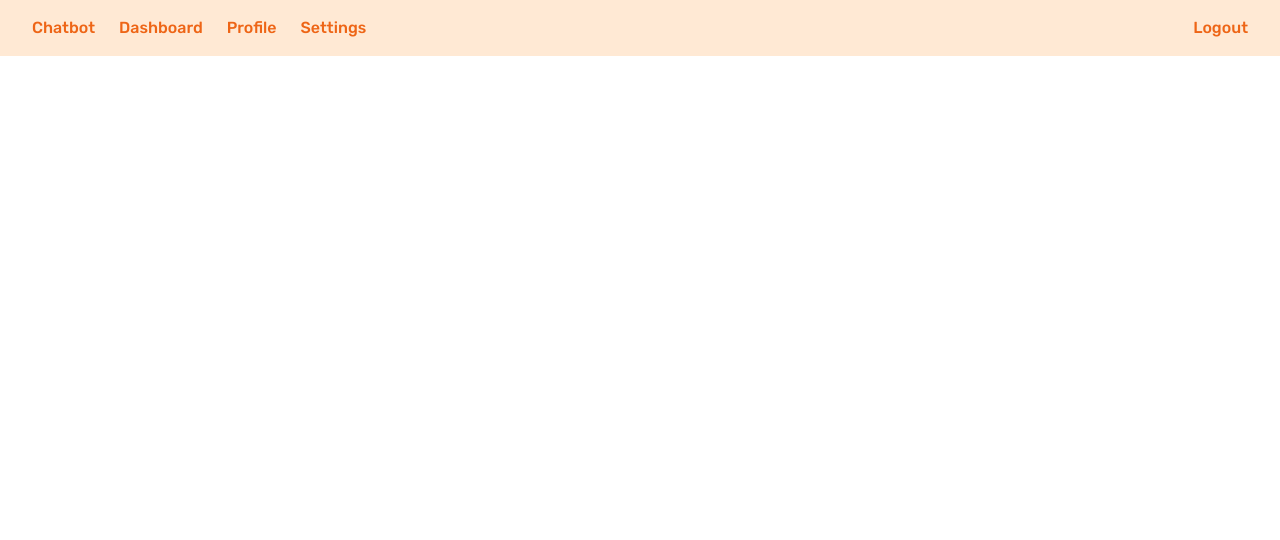
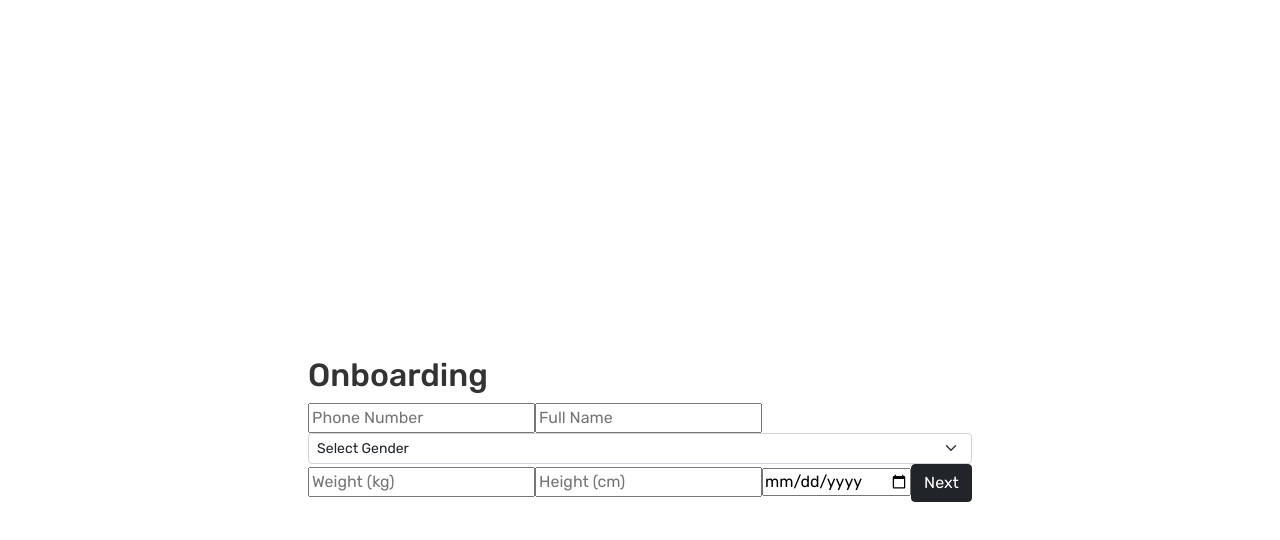
Before and after one commit to tgw6201/SummerBuild2025, a React (Vite) app in the folder client/: page /onboarding in a window 1280 px wide. Shown: the top 540 px of the page. Built offline with nearby package versions, Linux system fonts and the light colour scheme.

Commit message:
Integrated Login, Logout, Sign up, Onboarding

```diff
--- a/client/src/App.jsx
+++ b/client/src/App.jsx
@@ -6,11 +6,12 @@ import Settings from './pages/Settings';
 import Login from './pages/Login';
 import Signup from './pages/Signup';
 import Navbar from './components/Navbar';
+import Onboarding from './pages/Onboarding';
 import  './index.css';
 
 function AppRoutes() {
   const location = useLocation();
-  const hideNavbar = ['/','/login','/signup'].includes(location.pathname);
+  const hideNavbar = ['/','/login','/signup','/onboarding'].includes(location.pathname);
 
   return (
     <>
@@ -23,6 +24,7 @@ function AppRoutes() {
         <Route path="/dashboard" element={<Dashboard />} />
         <Route path="/profile" element={<Profile />} />
         <Route path="/settings" element={<Settings />} />
+        <Route path="/onboarding" element={<Onboarding />} />
       </Routes>
     </>
   );
--- a/client/src/components/Navbar.jsx
+++ b/client/src/components/Navbar.jsx
@@ -1,6 +1,34 @@
-import { Link } from 'react-router-dom';
+import { Link, useNavigate } from 'react-router-dom';
+import { useState } from 'react';
 
 export default function Navbar() {
+  const navigate = useNavigate();
+  const [loading, setLoading] = useState(false);
+
+  const handleLogout = async () => {
+    setLoading(true);
+    try {
+      const res = await fetch('http://localhost:3000/logout', {
+        method: 'POST',
+        credentials: 'include', // Important to send cookies!
+      });
+
+      if (res.ok) {
+        // Optionally add a slight delay to show loading effect
+        setTimeout(() => {
+          navigate('/login');
+        }, 300);
+      } else {
+        alert("Logout failed, please try again.");
+        setLoading(false);
+      }
+    } catch (error) {
+      console.error("Logout error:", error);
+      alert("Logout failed, please try again.");
+      setLoading(false);
+    }
+  };
+
   return (
     <nav className="navbar">
       <div className="nav-left">
@@ -10,7 +38,22 @@ export default function Navbar() {
         <Link to="/settings">Settings</Link>
       </div>
       <div className="nav-right">
-    <Link to="/login">Logout</Link>
+        {/* Use a button for logout to handle the action */}
+        <button
+          onClick={handleLogout}
+          disabled={loading}
+          style={{
+            background: 'none',
+            border: 'none',
+            color: 'inherit',
+            cursor: loading ? 'not-allowed' : 'pointer',
+            fontSize: '1rem',
+            padding: 0,
+            textDecoration: 'underline',
+          }}
+        >
+          {loading ? 'Logging out...' : 'Logout'}
+        </button>
       </div>
     </nav>
   );
--- a/client/src/pages/Login.jsx
+++ b/client/src/pages/Login.jsx
@@ -6,13 +6,37 @@ import '../css/Login.css';
 export default function Login() {
 
   const navigate = useNavigate()
+  const [userid, setUserid] = React.useState("");
+  const [password, setPassword] = React.useState("");
 
-  const handleSubmit = (e) => {
-    e.preventDefault();
-    // you can add login logic here
-    // console.log("Form submitted!");
-    navigate("/chatbot")
-  };
+  const handleSubmit = async (e) => {
+  e.preventDefault();
+  try {
+    const body = { userid, password };
+    const response = await fetch("http://localhost:3000/login", {
+      method: "POST",
+      headers: { "Content-Type": "application/json" },
+      body: JSON.stringify(body),
+      credentials: "include"
+    });
+
+    if (!response.ok) {
+      // Handle HTTP errors
+      const errorData = await response.json();
+      alert(errorData.message || "Login failed");
+      return;
+    }
+    const data = await response.json();
+
+    // Navigate to chatbot on success
+    navigate("/chatbot");
+
+  } catch (err) {
+    console.error("Login error:", err);
+    alert("Something went wrong. Please try again.");
+  }
+};
+
 
   return (
     <main className="form-signin text-center">
@@ -27,6 +51,8 @@ export default function Login() {
             className="form-control"
             id="floatingInput"
             placeholder="name@example.com"
+            value = {userid}
+            onChange={e => setUserid(e.target.value)}
           />
           <label htmlFor="floatingInput">Email address</label>
         </div>
@@ -37,6 +63,8 @@ export default function Login() {
             className="form-control"
             id="floatingPassword"
             placeholder="Password"
+            value = {password}
+            onChange={e => setPassword(e.target.value)}
           />
           <label htmlFor="floatingPassword">Password</label>
         </div>
--- a/client/src/pages/Onboarding.jsx
+++ b/client/src/pages/Onboarding.jsx
@@ -0,0 +1,172 @@
+import React, { useState } from "react";
+import { useNavigate } from "react-router-dom";
+
+export default function Onboarding() {
+  const navigate = useNavigate();
+  const [step, setStep] = useState(1);
+
+  const [formData, setFormData] = useState({
+    phone: "",
+    name: "",
+    gender: "",
+    weight: "",
+    height: "",
+    date_of_birth: "",
+    allergies: "",
+    dietary_preference: "",
+    calorie_goal: "",
+  });
+
+  const handleChange = (e) => {
+    const { name, value } = e.target;
+
+    if (name === "gender") {
+        processedValue = value.toLowerCase(); // force lowercase
+    }
+    // Allow only positive integers for weight and height
+    if ((name === "weight" || name === "height" || name === "calorie_goal") && value !== "") {
+      if (!/^\d+$/.test(value)) return; // Block non-numeric or negative input
+    }
+
+    setFormData(prev => ({ ...prev, [name]: value }));
+  };
+
+  const handleNext = () => {
+    const { gender, weight, height } = formData;
+
+    // Gender validation: allow only 'male' or 'female' (case-insensitive)
+    const genderValid = ["male", "female"].includes(gender.toLowerCase());
+
+    if (!genderValid) {
+      alert("Gender must be 'male' or 'female'");
+      return;
+    }
+
+    if (parseInt(weight) <= 0 || parseInt(height) <= 0) {
+      alert("Weight and Height must be positive numbers");
+      return;
+    }
+
+    setStep(2);
+  };
+
+  const handleBack = () => setStep(1);
+
+  const handleSubmit = async (e) => {
+    e.preventDefault();
+
+    try {
+      const response = await fetch("http://localhost:3000/onboarding", {
+        method: "POST",
+        headers: { "Content-Type": "application/json" },
+        body: JSON.stringify(formData),
+        credentials: "include", // Include cookies for session management
+      });
+
+      if (!response.ok) {
+        const error = await response.json();
+        alert(error.message || "Submission failed");
+        return;
+      }
+
+      navigate("/dashboard");
+
+    } catch (err) {
+      console.error("Error submitting onboarding:", err);
+      alert("Something went wrong.");
+    }
+  };
+
+  return (
+    <main className="onboarding-form">
+      <form onSubmit={handleSubmit}>
+        <h2>Onboarding</h2>
+
+        {step === 1 && (
+          <>
+            <input
+              type="text"
+              name="phone"
+              placeholder="Phone Number"
+              value={formData.phone}
+              onChange={handleChange}
+              required
+            />
+            <input
+              type="text"
+              name="name"
+              placeholder="Full Name"
+              value={formData.name}
+              onChange={handleChange}
+              required
+            />
+            {/* GENDER DROPDOWN: MALE / FEMALE ONLY */}
+            <select
+            name="gender"
+            className="form-select form-select-sm"
+            value={formData.gender}
+            onChange={handleChange}
+            required
+            >
+            <option value="">Select Gender</option>
+            <option value="male">Male</option>
+            <option value="female">Female</option>
+            </select>
+            <input
+              type="text"
+              name="weight"
+              placeholder="Weight (kg)"
+              value={formData.weight}
+              onChange={handleChange}
+              required
+            />
+            <input
+              type="text"
+              name="height"
+              placeholder="Height (cm)"
+              value={formData.height}
+              onChange={handleChange}
+              required
+            />
+            <input
+              type="date"
+              name="date_of_birth"
+              value={formData.date_of_birth}
+              onChange={handleChange}
+              required
+            />
+            <button className="btn btn-dark" type="button" onClick={handleNext}>Next</button>
+          </>
+        )}
+
+        {step === 2 && (
+          <>
+            <input
+              type="text"
+              name="allergies"
+              placeholder="Allergies (comma separated)"
+              value={formData.allergies}
+              onChange={handleChange}
+            />
+            <input
+              type="text"
+              name="dietary_preference"
+              placeholder="Dietary Preference (e.g. Vegan)"
+              value={formData.dietary_preference}
+              onChange={handleChange}
+            />
+            <input
+              type="text"
+              name="calorie_goal"
+              placeholder="Daily Calorie Goal"
+              value={formData.calorie_goal}
+              onChange={handleChange}
+            />
+            <button className="btn btn-dark" type="button" onClick={handleBack}>Back</button>
+            <button className="btn btn-dark" type="submit">Submit</button>
+          </>
+        )}
+      </form>
+    </main>
+  );
+}
--- a/client/src/pages/Signup.jsx
+++ b/client/src/pages/Signup.jsx
@@ -17,7 +17,7 @@ export default function Signup() {
     setError('');
   };
 
-  const handleSubmit = e => {
+  const handleSubmit = async(e) => {
     e.preventDefault();
     if (form.password !== form.confirmPassword) {
       setError("Passwords do not match.");
@@ -25,6 +25,27 @@ export default function Signup() {
     }
     /* Sign up logic here */
     // If successful:
+    try {
+      const response = await fetch("http://localhost:3000/signup", {
+        method: "POST",
+        headers: { "Content-Type": "application/json" },
+        body: JSON.stringify({ userid: form.email, password: form.password }),
+        credentials: "include"
+      });
+      if (!response.ok) {
+        const errorData = await response.json();
+        setError(errorData.message || "Sign up failed");
+        return;
+      }
+      const data = await response.json();
+      // Assuming the response contains user data or a success message
+      console.log("Sign up successful:", data);
+      // Navigate to onboarding page after successful sign up
+    } catch (err) {
+      console.error("Sign up error:", err);
+      setError("Something went wrong. Please try again.");
+      return;
+    }
     navigate("/onboarding");
   };
 
```
Also changed, not shown: client/src/pages/Logout.jsx (added, +48 -0 lines), 2 other files (tests, documents, lock files or other folders). Lines whose indentation alone changed are shown as unchanged.
